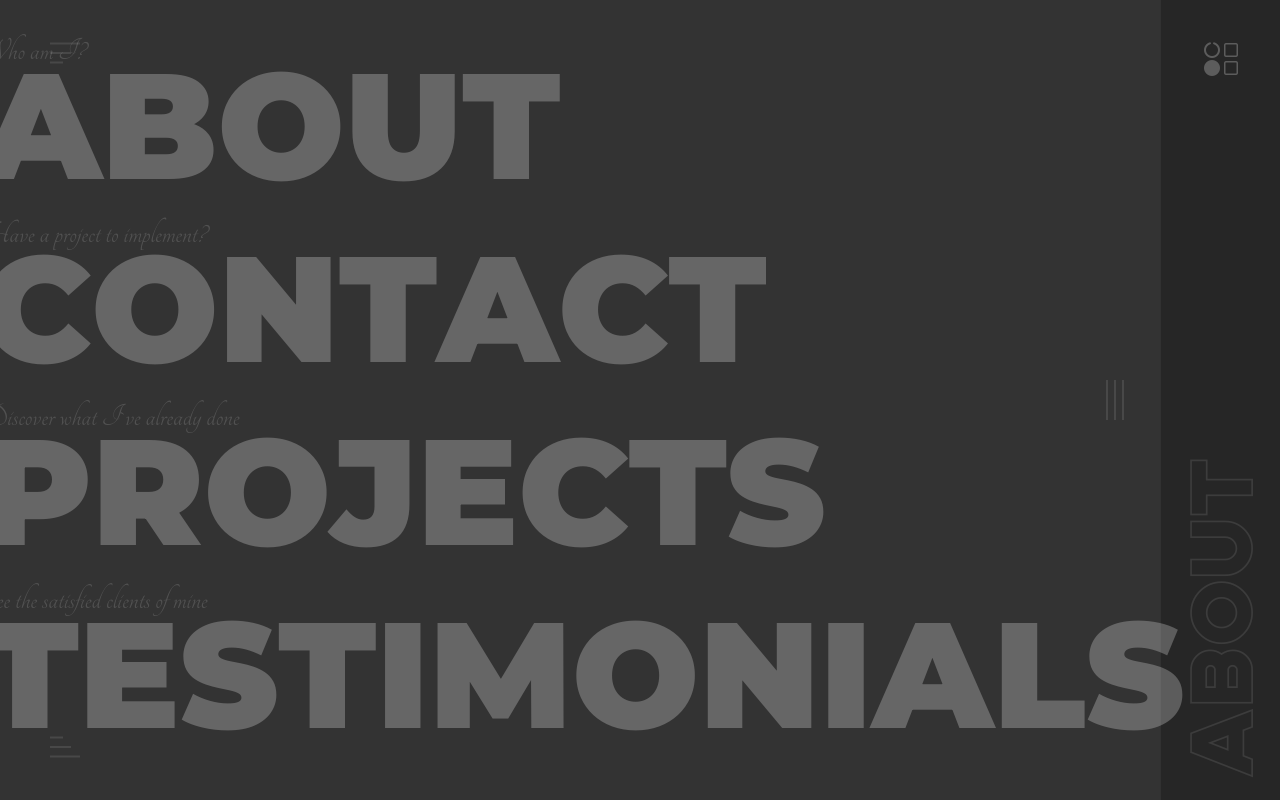
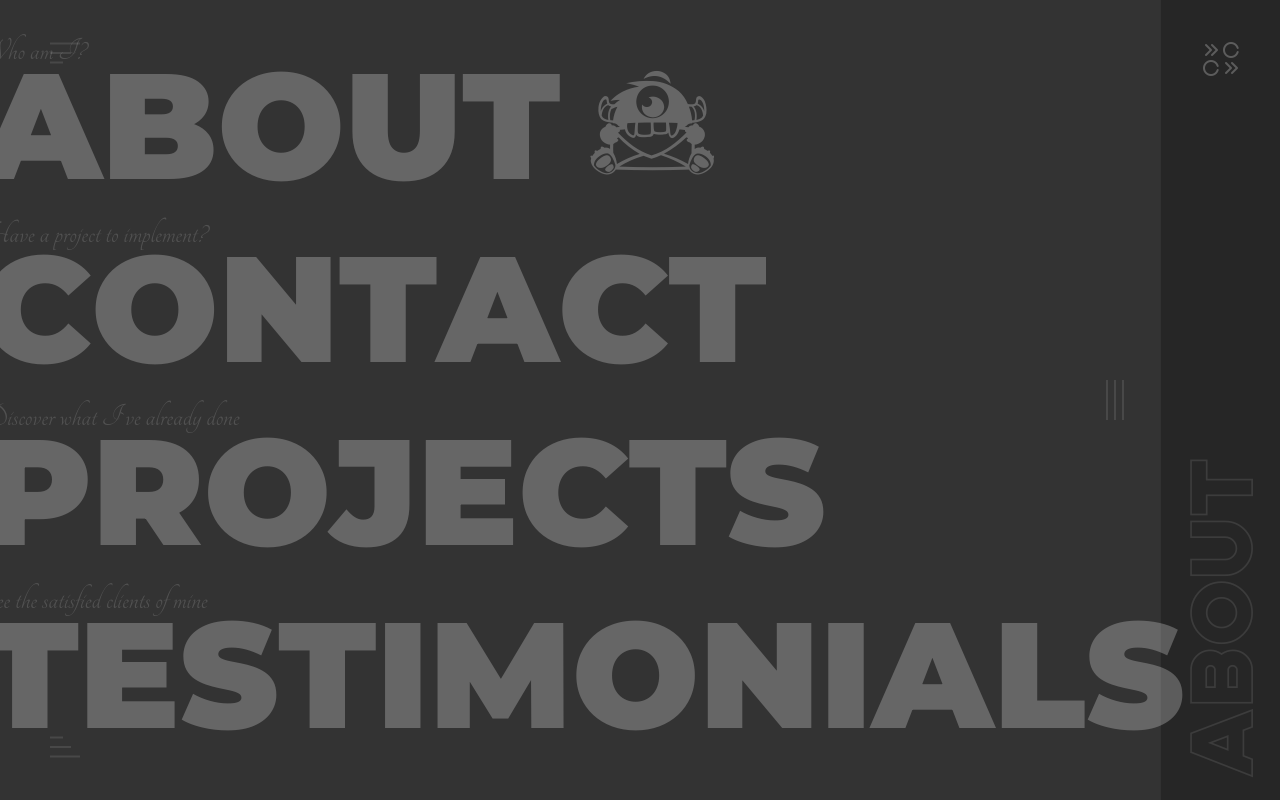
Before and after one commit to squizziee/new_portfolio, a website: page index.html in a window 1280 px wide. Both pictures are taken after a click on the element 1221 px from the left and 60 px from the top of the page. Shown: the top 800 px of the page. Drawn offline with Linux system fonts and the light colour scheme; files that its build step writes are made by us from their sources.

Commit message:
Active section menu indicator

```diff
--- a/app/js/main.js
+++ b/app/js/main.js
@@ -43,24 +43,29 @@ $(document).ready(function () {
 
     $(".toggle_btn").on("click", function() {
        sidebarToggle();
+       $(this).toggleClass("toggle_btn_active");
     });
 
     $(".about_toggle").on("click", function() {
+        setActiveMenuOption($(this));
         sidebarToggle();
         setActiveSection(1);
     });
 
     $(".contact_toggle").on("click", function() {
+        setActiveMenuOption($(this));
         sidebarToggle();
         setActiveSection(2);
     });
 
     $(".projects_toggle").on("click", function() {
+        setActiveMenuOption($(this));
         sidebarToggle();
         setActiveSection(3);
     });
 
     $(".testimonials_toggle").on("click", function() {
+        setActiveMenuOption($(this));
         sidebarToggle();
         setActiveSection(4);
     });
@@ -104,6 +109,13 @@ $(document).ready(function () {
         }
     }
 
+    function setActiveMenuOption(obj) {
+        setTimeout(function (params) {
+            $(".navigation_option").removeClass("navigation_option_active");
+            obj.addClass("navigation_option_active");
+        }, 500);
+    }
+
     function setDefaultSectionPositions() {
         setActiveSection(1);
     }
--- a/app/sass/style.sass
+++ b/app/sass/style.sass
@@ -105,6 +105,11 @@ body
     align-items: center
     justify-content: center
     flex-direction: column
+    &_active
+        i.fa-angle-double-left
+            transform: rotate(180deg);
+        i.fa-circle-notch
+            transform: rotate(90deg);
     &:hover
         i
             color: $golden-solid
@@ -130,7 +135,7 @@ body
         overflow: hidden
         display: flex
         position: relative
-        pointer-events: none
+        pointer-events: none !important
         &::after
             content: ""
             position: absolute
@@ -165,16 +170,27 @@ body
             transform: translateY(100%)
             transition-timing-function: $enter-transition-function;
             $j: 0s
-            @for $i from 1 through 12
+            @for $i from 1 through 13
                  &:nth-child(#{$i})
                      $j: $j + 0.15s
                      transition: $j
                      transition-property: transform, color, text-shadow
+            i
+                font-size: 110px
+                margin-left: 30px
+                display: none
+        &_active
+            span
+                i
+                    display: inline-block
         &_final
             span
                 transform: translateY(0)
                 color: rgba(#fff, .25)
                 pointer-events: all
+                i
+                    transform: translateY(-15px)
+                    // display: none
 .flying_icon
     position: absolute
     font-size: 25px
--- a/index.html
+++ b/index.html
@@ -35,12 +35,13 @@
                     <div></div>
                 </div>
                 <div class="navigation_wrapper">
-                    <div class="navigation_option hoverable about_toggle" data-word="Who am I?">
+                    <div class="navigation_option navigation_option_active hoverable about_toggle" data-word="Who am I?">
                         <span>A</span>
                         <span>B</span>
                         <span>O</span>
                         <span>U</span>
                         <span>T</span>
+                        <span><i class="fab fa-optin-monster"></i></i></span>
                     </div>
                     <div class="navigation_option hoverable contact_toggle" data-word="Have a project to implement?">
                         <span>C</span>
@@ -50,6 +51,7 @@
                         <span>A</span>
                         <span>C</span>
                         <span>T</span>
+                        <span><i class="fab fa-optin-monster"></i></i></span>
                     </div>
                     <div class="navigation_option hoverable projects_toggle" data-word="Discover what I`ve already done">
                         <span>P</span>
@@ -60,6 +62,7 @@
                         <span>C</span>
                         <span>T</span>
                         <span>S</span>
+                        <span><i class="fab fa-optin-monster"></i></i></span>
                     </div>
                     <div class="navigation_option hoverable testimonials_toggle" data-word="See the satisfied clients of mine">
                         <span>T</span>
@@ -74,6 +77,7 @@
                         <span>A</span>
                         <span>L</span>
                         <span>S</span>
+                        <span><i class="fab fa-optin-monster"></i></i></span>
                     </div>
                 </div>
             </section>
@@ -134,12 +138,12 @@
             <section class="menu_bar">
                 <div class="toggle_btn hoverable">
                     <div>
+                        <i class="fas fa-angle-double-left"></i>
                         <i class="fas fa-circle-notch"></i>
-                        <i class="far fa-square"></i>
                     </div>
                     <div>
-                        <i class="fas fa-circle"></i>
-                        <i class="far fa-square"></i>
+                        <i class="fas fa-circle-notch"></i>
+                        <i class="fas fa-angle-double-left"></i>
                     </div>
                 </div>
                 <div class="menu_bar_headline">
--- a/package.json
+++ b/package.json
@@ -23,6 +23,6 @@
   },
   "dependencies": {
     "jquery": "^3.4.1",
-    "swiper": "^5.3.6"
+    "swiper": "^5.4.5"
   }
 }
```
Also changed, not shown: build/css/style.min.css, build/js/main.min.js, 1 other file.
